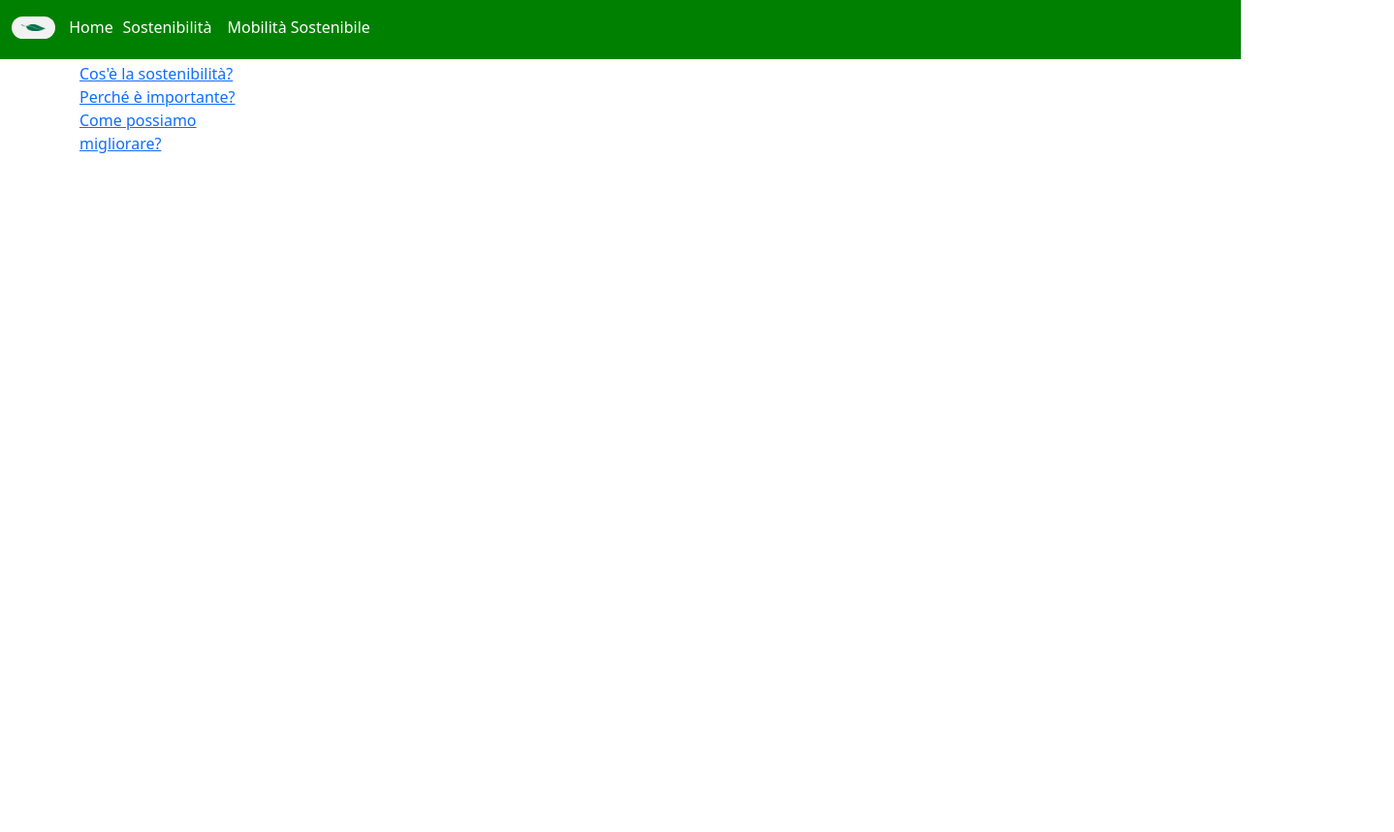
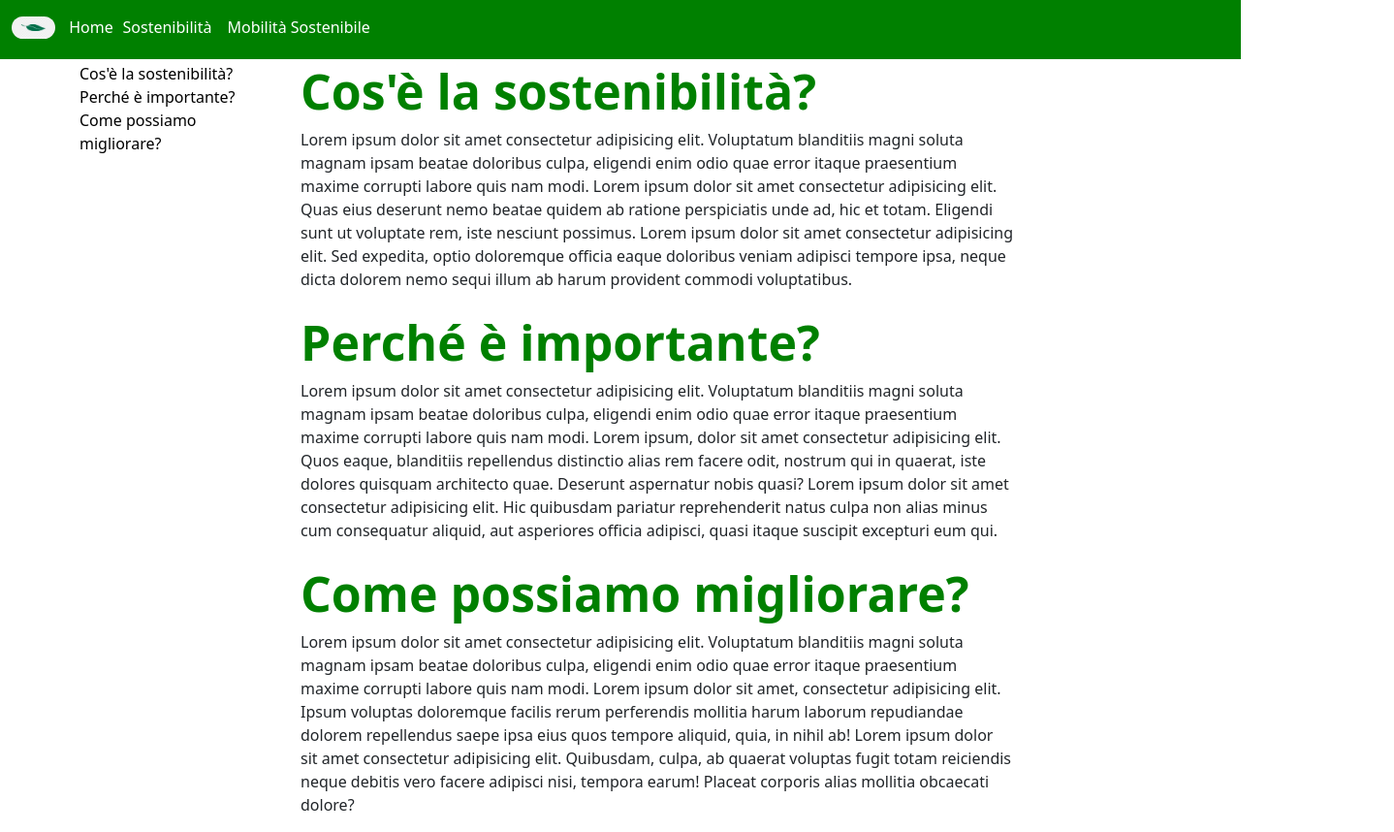
Before and after one commit to Gabuj123/Gabuj123.github.io, a plain HTML site: page sostenersi.html in a window 1280 px wide. Shown: the whole page at 97% size, 1438 px wide, since content can reach past the window. Before the commit the page ends 800 px from the top, so only its background shows below. Drawn offline with nearby package versions, Linux system fonts and the light colour scheme.

Commit message:
Progettata sostenersi.html
Creato scrollspy, aggiunti titoli e testi provvisori in sostenersi.html

```diff
--- a/sostenersi.html
+++ b/sostenersi.html
@@ -16,9 +16,19 @@
 
 body{
   text-decoration: none;
-;
 }
 
+a{
+  text-decoration: none;
+  color: black;
+}
+
+.titolo{
+  font-size: 50px;
+  font-weight: bold;
+  color: green;
+  margin-top: -5%;
+}
 </style>
 <body>
 
@@ -43,8 +53,8 @@ body{
         </div>
       </nav>
 
+
       <!--  CODICE DELLO SCROLLSPY  -->
-
 
 <body data-spy="scroll" data-target="#myScrollspy" data-offset="20">
 
@@ -52,16 +62,43 @@ body{
     <div class="row ">
       <nav class="col-sm-2 " id="myScrollspy" >
         <ul class="nav nav-pills nav-stacked">
-          <li><a href="#Supporti">Cos'è la sostenibilità?</a></li>
+          <li><a href="#cosa">Cos'è la sostenibilità?</a></li>
         </ul>
         <ul class="nav nav-pills nav-stacked">
-          <li><a href="#Raccordi">Perché è importante?</a></li>
+          <li><a href="#why">Perché è importante?</a></li>
         </ul>
         <ul class="nav nav-pills nav-stacked">
-          <li><a href="#Componenti">Come possiamo migliorare?</a></li>
+          <li><a href="#how">Come possiamo migliorare?</a></li>
         </ul>
       </nav>
 
 
+      <div class="container" style="margin-left: 20%; width: 100%; margin-top: -9%;">
+        <div class="row">
+          <div class="col-md-8">
+            <h class="titolo" id="cosa">
+              Cos'è la sostenibilità?
+            </h>
+            <p>
+              Lorem ipsum dolor sit amet consectetur adipisicing elit. Voluptatum blanditiis magni soluta magnam ipsam beatae doloribus culpa, eligendi enim odio quae error itaque praesentium maxime corrupti labore quis nam modi. Lorem ipsum dolor sit amet consectetur adipisicing elit. Quas eius deserunt nemo beatae quidem ab ratione perspiciatis unde ad, hic et totam. Eligendi sunt ut voluptate rem, iste nesciunt possimus. Lorem ipsum dolor sit amet consectetur adipisicing elit. Sed expedita, optio doloremque officia eaque doloribus veniam adipisci tempore ipsa, neque dicta dolorem nemo sequi illum ab harum provident commodi voluptatibus.
+            </p>
+            <h class="titolo" id="why">
+              Perché è importante?
+            </h>
+            <p>
+              Lorem ipsum dolor sit amet consectetur adipisicing elit. Voluptatum blanditiis magni soluta magnam ipsam beatae doloribus culpa, eligendi enim odio quae error itaque praesentium maxime corrupti labore quis nam modi. Lorem ipsum, dolor sit amet consectetur adipisicing elit. Quos eaque, blanditiis repellendus distinctio alias rem facere odit, nostrum qui in quaerat, iste dolores quisquam architecto quae. Deserunt aspernatur nobis quasi? Lorem ipsum dolor sit amet consectetur adipisicing elit. Hic quibusdam pariatur reprehenderit natus culpa non alias minus cum consequatur aliquid, aut asperiores officia adipisci, quasi itaque suscipit excepturi eum qui.
+            </p>
+            <h class="titolo" id="how">
+              Come possiamo migliorare?
+            </h>
+            <p>
+              Lorem ipsum dolor sit amet consectetur adipisicing elit. Voluptatum blanditiis magni soluta magnam ipsam beatae doloribus culpa, eligendi enim odio quae error itaque praesentium maxime corrupti labore quis nam modi. Lorem ipsum dolor sit amet, consectetur adipisicing elit. Ipsum voluptas doloremque facilis rerum perferendis mollitia harum laborum repudiandae dolorem repellendus saepe ipsa eius quos tempore aliquid, quia, in nihil ab! Lorem ipsum dolor sit amet consectetur adipisicing elit. Quibusdam, culpa, ab quaerat voluptas fugit totam reiciendis neque debitis vero facere adipisci nisi, tempora earum! Placeat corporis alias mollitia obcaecati dolore?
+            </p>
+          </div>
+        </div>
+      </div>
+
+
+
 </body>
 </html>
```
Also changed, not shown: 1 other file.
